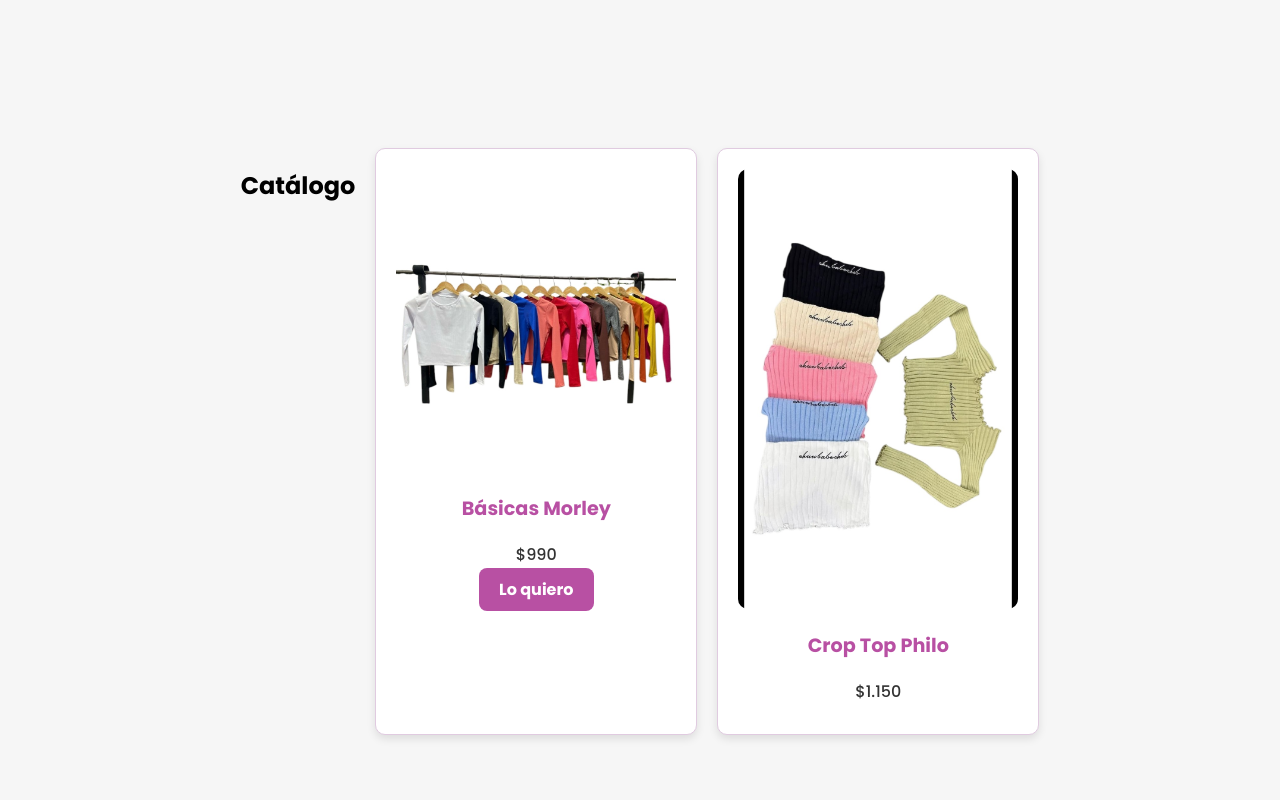
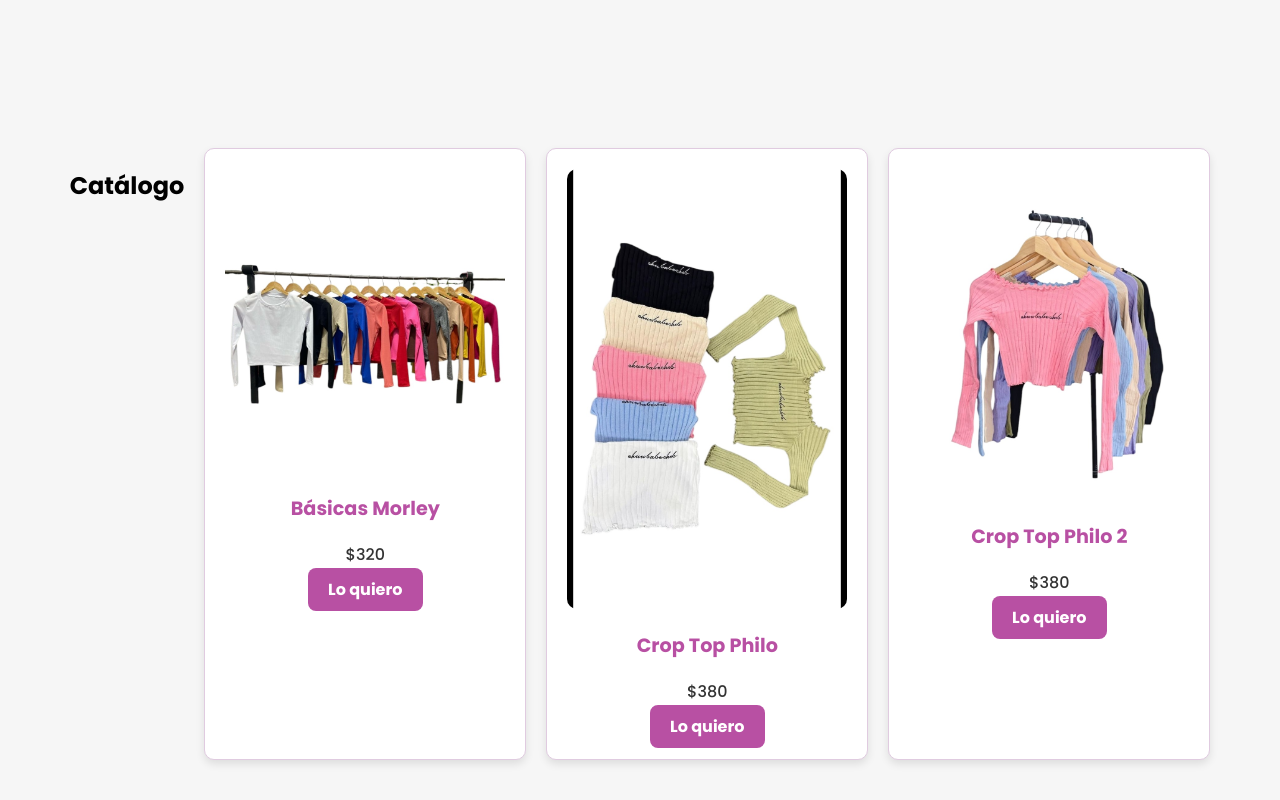
Before and after one commit to AmarantaBoutiqueUY/amarantaboutique.github.io, a plain HTML site: page index.html in a window 1280 px wide. Shown: the part 656-1456 px from the top of the page. Before the commit the page ends 1431 px from the top, so only its background shows below. Drawn offline with Linux system fonts and the light colour scheme.

Commit message:
Update index.html

```diff
--- a/index.html
+++ b/index.html
@@ -40,14 +40,21 @@
   <section id="catalogo">
     <h2>Catálogo</h2>
     <div class="producto">
-      <img src="basicasmorley.jpg" alt="Prenda Básicas Morley">
+      <img src="basicasmorley.jpg" alt="Básicas Morley">
       <h3>Básicas Morley</h3>
-      <p>$990</p>
+      <p>$320</p>
       <a class="btn" href="https://wa.me/59891646801?text=Hola!%20Estoy%20interesada%20en%20las%20Básicas%20Morley.%20¿Están%20disponibles?">Lo quiero</a>
     </div>
 
     <div class="producto">
       <img src="croptophilo.jpg" alt="Crop Top Philo">
       <h3>Crop Top Philo</h3>
-      <p>$1.150</p>
-      <a class="btn" href="https://wa.me/59891646801?text=Hola!%20Estoy%20interesada%20en%20el
+      <p>$380</p>
+      <a class="btn" href="https://wa.me/59891646801?text=Hola!%20Estoy%20interesada%20en%20el%20Crop%20Top%20Philo.%20¿Está%20disponible?">Lo quiero</a>
+    </div>
+
+    <div class="producto">
+      <img src="croptophiloo.jpg" alt="Crop Top Philo 2">
+      <h3>Crop Top Philo 2</h3>
+      <p>$380</p>
+      <a class="btn" href="https://wa.me/59891646801?text=Hola!%20Estoy%20interesada%20en%20el%20Crop%20Top%20Philo%202.%20¿Está%20disponible?">Lo quiero
```
